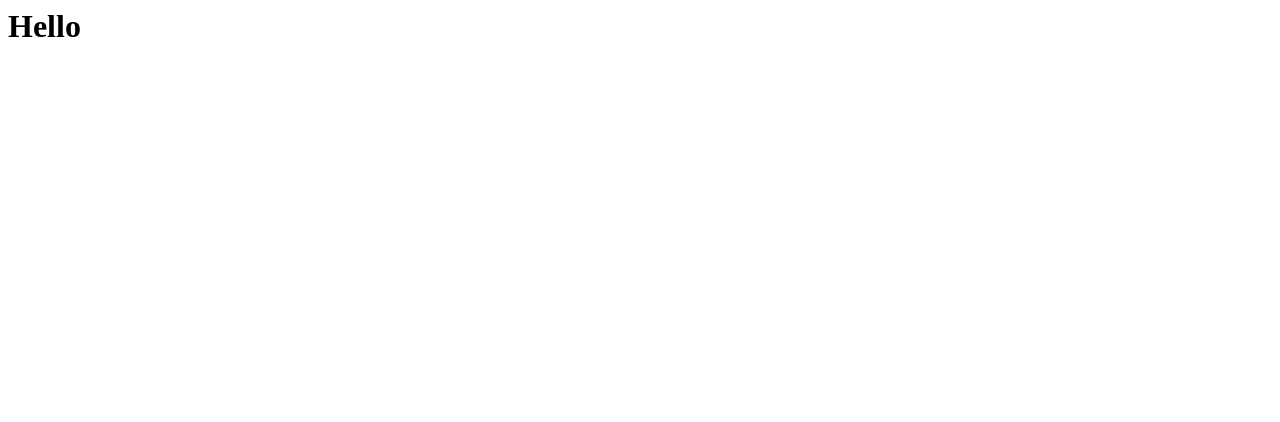
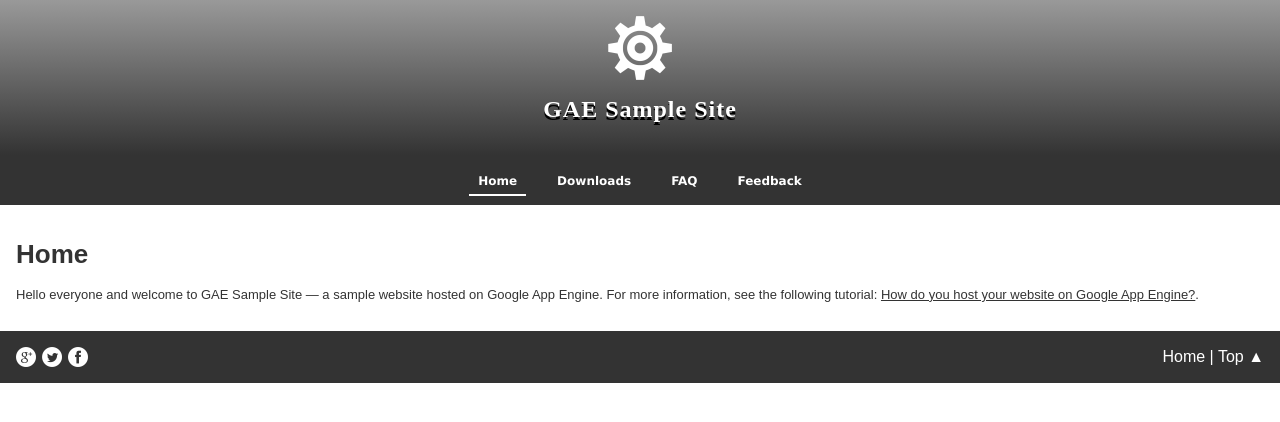
Before and after one commit to Korzi/test-project, a plain HTML site: page index.html in a window 1280 px wide. Drawn offline with Linux system fonts and the light colour scheme.

Commit message:
sample page

```diff
--- /dev/null
+++ b/css/downloads.css
@@ -0,0 +1,4 @@
+li a {
+  font-weight: bold;
+  margin-right: 26px;
+}
--- /dev/null
+++ b/css/feedback.css
@@ -0,0 +1,3 @@
+ul li:not(:last-child) {
+  margin-bottom: 6.5px;
+}
--- /dev/null
+++ b/css/global.css
@@ -0,0 +1,88 @@
+html,
+body {
+  margin: 0;
+  padding: 0;
+}
+
+body > * {
+  padding: 16px;
+}
+
+header {
+  text-align: center;
+  background: linear-gradient(#999, #333);
+}
+
+header img {
+  width: 64px;
+  height: 64px;
+  vertical-align: bottom;
+}
+
+header h1 {
+  font-size: 24px;
+  font-family: 'Times New Roman';
+  color: #FFF;
+  text-shadow: 0 3px #000;
+  letter-spacing: 1px;
+}
+
+nav {
+  text-align: center;
+  background: #333;
+}
+
+nav a {
+  font: bold 12px Verdana;
+  color: #FFF;
+  padding: 6px 9px;
+  text-decoration: none;
+  outline: 0;
+}
+
+nav a:not(:last-child) {
+  margin-right: 18px;
+}
+
+nav a:hover,
+nav a:focus,
+#current {
+  border-bottom: 2px solid;
+}
+
+main {
+  font: 13px Arial;
+  color: #333;
+}
+
+main a {
+  color: inherit;
+}
+
+footer {
+  display: flex;
+  align-items: center;
+  background: #333;
+}
+
+[title$="Twitter"] {
+  margin-left: 6px;
+  margin-right: 6px;
+}
+
+footer img {
+  display: block;
+  width: 20px;
+  height: 20px;
+}
+
+span {
+  margin-left: auto;
+  font: 16px Arial;
+  color: #FFF;
+}
+
+span a {
+  color: inherit;
+  text-decoration: none;
+}
--- a/index.html
+++ b/index.html
@@ -1 +1,42 @@
-<h1>Hello</h1>
+<!DOCTYPE html>
+<html lang="en">
+
+<head>
+  <meta charset="UTF-8">
+  <meta name="viewport" content="width=device-width, initial-scale=1">
+  <meta name="description" content="A sample website hosted on Google App Engine">
+  <title>GAE Sample Site</title>
+  <link rel="icon" href="favicon.ico">
+  <link rel="stylesheet" href="css/global.css">
+</head>
+
+<body>
+  <header>
+    <a href="/"><img src="images/logo.png" alt="Logo"></a>
+    <h1>GAE Sample Site</h1>
+  </header>
+  <nav>
+    <a href="index.html" id="current">Home</a>
+    <a href="downloads.html">Downloads</a>
+    <a href="faq.html">FAQ</a>
+    <a href="feedback.html">Feedback</a>
+  </nav>
+  <main>
+    <h1>Home</h1>
+    <p>Hello everyone and welcome to GAE Sample Site — a sample website hosted on Google App Engine. For more information, see the following tutorial: <a href="https://developer.mozilla.org/en-US/docs/Learn/Common_questions/How_do_you_host_your_website_on_Google_App_Engine" title="How do you host your website on Google App Engine? - Learn web development | MDN">How do you host your website on Google App Engine?</a>.</p>
+  </main>
+  <footer>
+    <a href="https://plus.google.com/share?url=http%3A%2F%2Fgaesamplesite.appspot.com%2F" target="_blank" title="Share on Google+">
+      <img src="images/google+.png" alt="Google+">
+    </a>
+    <a href="https://twitter.com/share?text=GAE%20Sample%20Site&amp;url=http%3A%2F%2Fgaesamplesite.appspot.com%2F" target="_blank" title="Share on Twitter">
+      <img src="images/twitter.png" alt="Twitter">
+    </a>
+    <a href="https://www.facebook.com/dialog/share?app_id=168896036831388&amp;href=http%3A%2F%2Fgaesamplesite.appspot.com%2F" target="_blank" title="Share on Facebook">
+      <img src="images/facebook.png" alt="Facebook">
+    </a>
+    <span><a href="index.html">Home</a> | <a href="#top">Top ▲</a></span>
+  </footer>
+</body>
+
+</html>
```
Also changed, not shown: css/faq.css (added, +7 -0 lines), downloads.html (added, +45 -0 lines), faq.html (added, +48 -0 lines), feedback.html (added, +46 -0 lines), favicon.ico (added), images/facebook.png (added), images/google+.png (added), images/logo.png (added), images/twitter.png (added).
